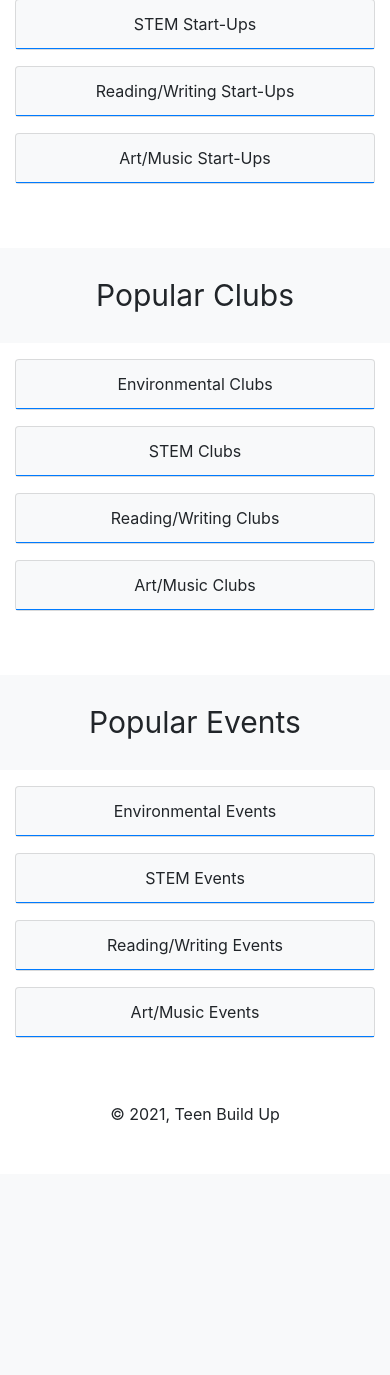
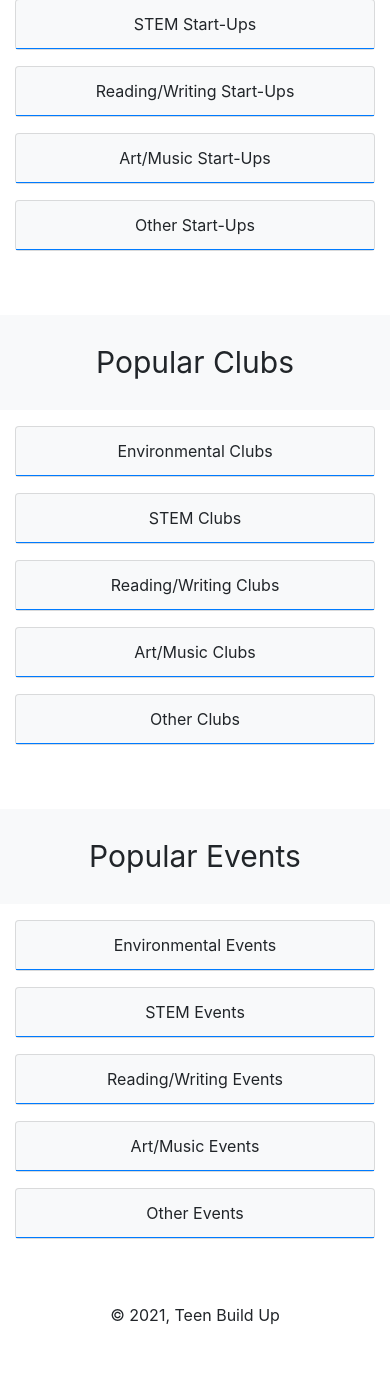
Before and after one commit to NSPortfolio/Teen-Build-Up, a Django app: page /popular/ in a window 390 px wide. Shown: the part 403-1778 px from the top of the page. Before the commit the page ends 1526 px from the top, so only its background shows below. Run offline with Django 3.2, Linux system fonts and the light colour scheme; a user stored in the database is signed in; data comes from the database, SQL or seed files in the repository; some libraries are stand-ins or nearby versions.

Commit message:
Update popular.html

```diff
--- a/templates/popular.html
+++ b/templates/popular.html
@@ -92,6 +92,20 @@
               </li>
               {% endfor %}
             </ul>
+      </div></div></div></div>
+    <div class="row">
+    <div class="col-sm-6">
+      <div class="col-sm-6">
+      <div class="card bg-light mb-3" style="max-width: 35rem;">
+          <div class="card-header bg-transparent border-primary">Other Start-Ups</div>
+            <ul class="list-group">
+              {% for startother in startother %}
+              <li class="list-group-item d-flex justify-content-between align-items-center">
+                {{startother.name_of_organization}}
+                <span class="badge badge-primary badge-pill">Followers: {{startother.saved.count}} </span>
+              </li>
+              {% endfor %}
+            </ul>
       </div></div></div></div></center><br><br>
 
     <center>
@@ -146,6 +160,20 @@
               <li class="list-group-item d-flex justify-content-between align-items-center">
                 {{clubart.name_of_organization}}
                 <span class="badge badge-primary badge-pill">Followers: {{clubart.saved.count}} </span>
+              </li>
+              {% endfor %}
+            </ul>
+      </div></div></div></div>
+    <div class="row">
+    <div class="col-sm-6">
+      <div class="col-sm-6">
+      <div class="card bg-light mb-3" style="max-width: 35rem;">
+          <div class="card-header bg-transparent border-primary">Other Clubs</div>
+            <ul class="list-group">
+              {% for clubother in clubother %}
+              <li class="list-group-item d-flex justify-content-between align-items-center">
+                {{clubother.name_of_organization}}
+                <span class="badge badge-primary badge-pill">Followers: {{clubother.saved.count}} </span>
               </li>
               {% endfor %}
             </ul>
@@ -206,6 +234,20 @@
               </li>
               {% endfor %}
             </ul>
+      </div></div></div></div>
+    <div class="row">
+    <div class="col-sm-6">
+      <div class="col-sm-6">
+      <div class="card bg-light mb-3" style="max-width: 35rem;">
+          <div class="card-header bg-transparent border-primary">Other Events</div>
+            <ul class="list-group">
+              {% for eventother in eventother %}
+              <li class="list-group-item d-flex justify-content-between align-items-center">
+                {{eventother.name_of_organization}}
+                <span class="badge badge-primary badge-pill">Followers: {{eventother.saved.count}} </span>
+              </li>
+              {% endfor %}
+            </ul>
       </div></div></div></div></center>
 
   <footer class="text-center mt-5 mb-5">
```
